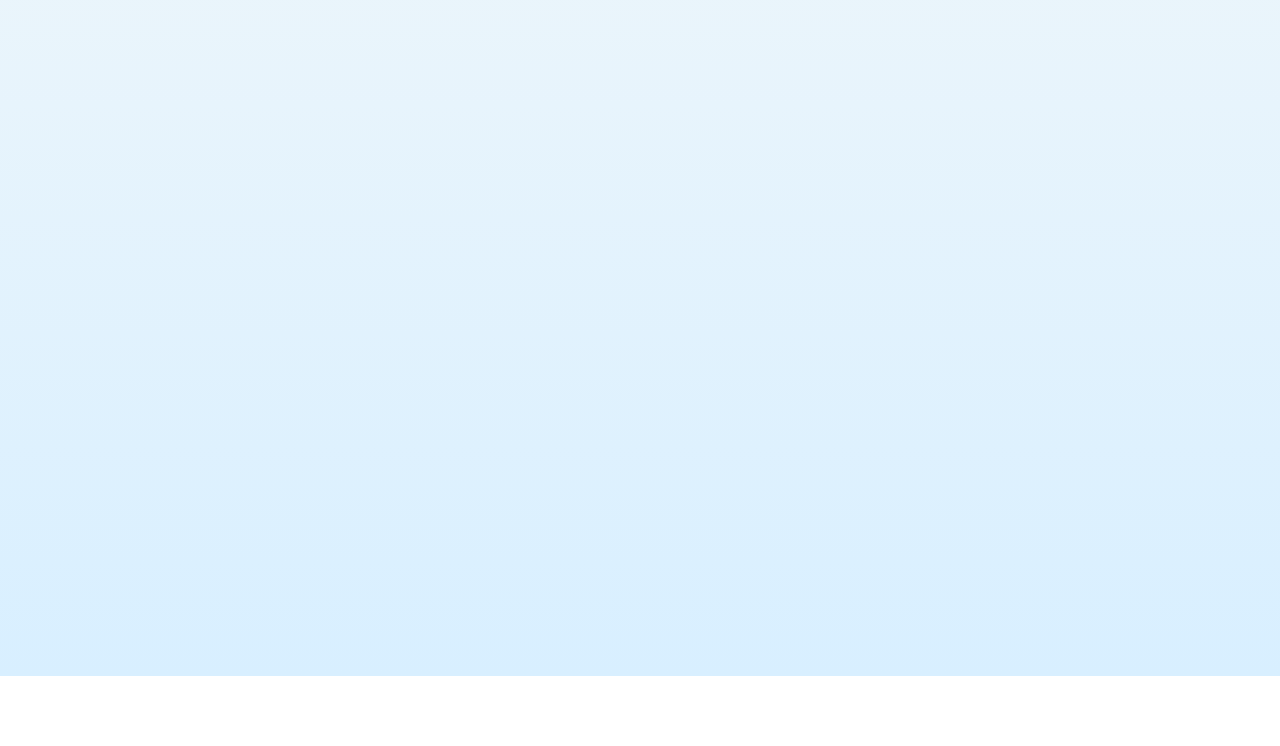
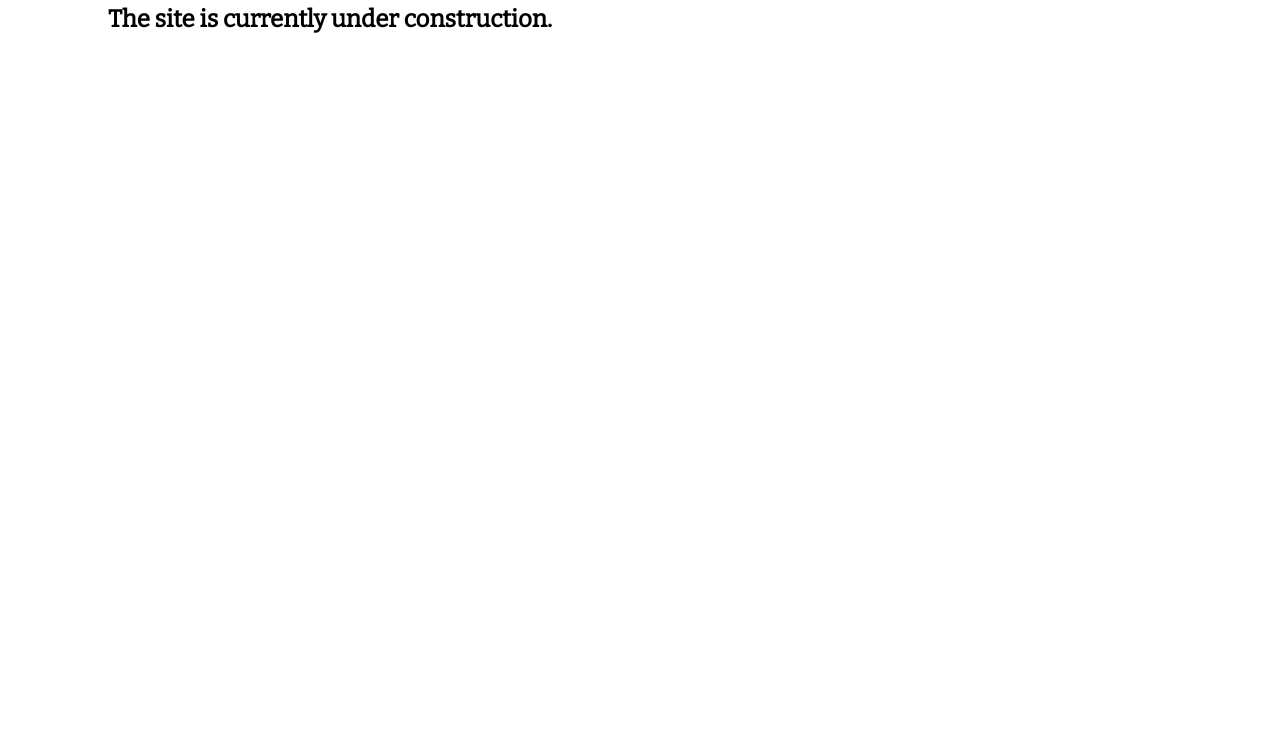
Before and after one commit to dozortsev/dozortsev.github.io, a plain HTML site: page index.html in a window 1280 px wide. Shown: the part 124-870 px from the top of the page. Before the commit the page ends 821 px from the top, so only its background shows below. Drawn offline with nearby package versions, Linux system fonts and the light colour scheme.

Commit message:
Cover & metadata

```diff
--- a/index.html
+++ b/index.html
@@ -5,10 +5,19 @@
     <title>Dozortsev Anton</title>
 
     <link rel="stylesheet" type="text/css" href="main.css">
+    <link rel="stylesheet" href="https://fonts.googleapis.com/css?family=Bitter">
+
+    <meta charset="utf-8">
+    <meta name="description" itemprop="description" content="Anton Dozortsev blogging about programming and photography">
+    <meta name="keywords" itemprop="keywords" content="programming, java, javascript, js, java blog, programming blog, software blog, software development blog, anton dozortsev blog">
+    <meta name="viewport" content="width=device-width,minimum-scale=1,initial-scale=1">
 </head>
-<body style="text-align: center" class="background">
-<h1>
-    Anton Dozortsev
-</h1>
+<body class="background">
+<div style="margin: 70px 100px;">
+    <h1>Hi &#x1F44B </h1>
+    <h2>
+        The site is currently under construction.
+    </h2>
+</div>
 </body>
 </html>
--- a/main.css
+++ b/main.css
@@ -1,7 +1,8 @@
 html, body {
+    font-family: 'Bitter', serif;
     height: 100%;
 }
 
 .background {
-    background: linear-gradient(0deg, #d8efff, #edf6fb) no-repeat;
+    background-color: white;
 }
```
